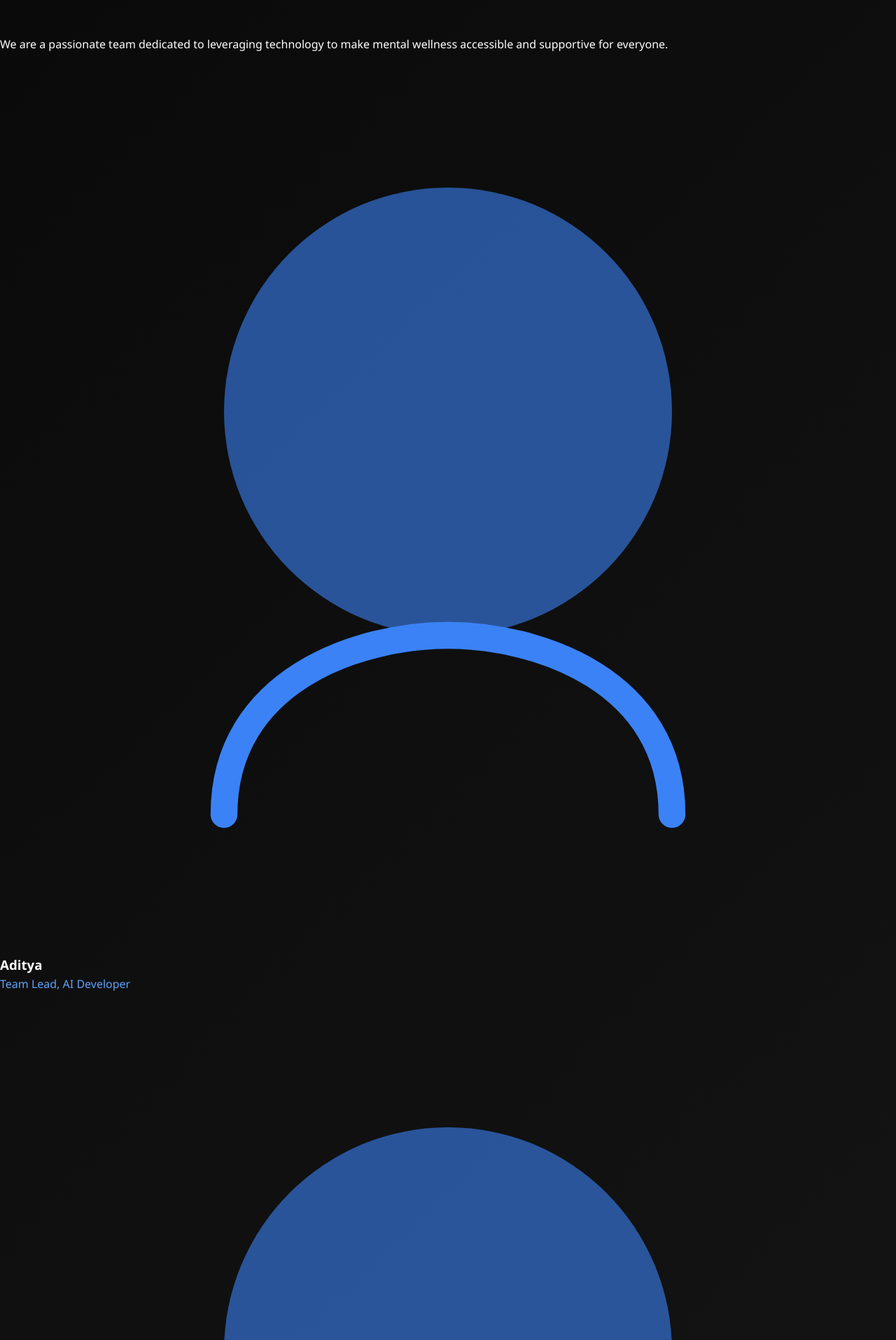
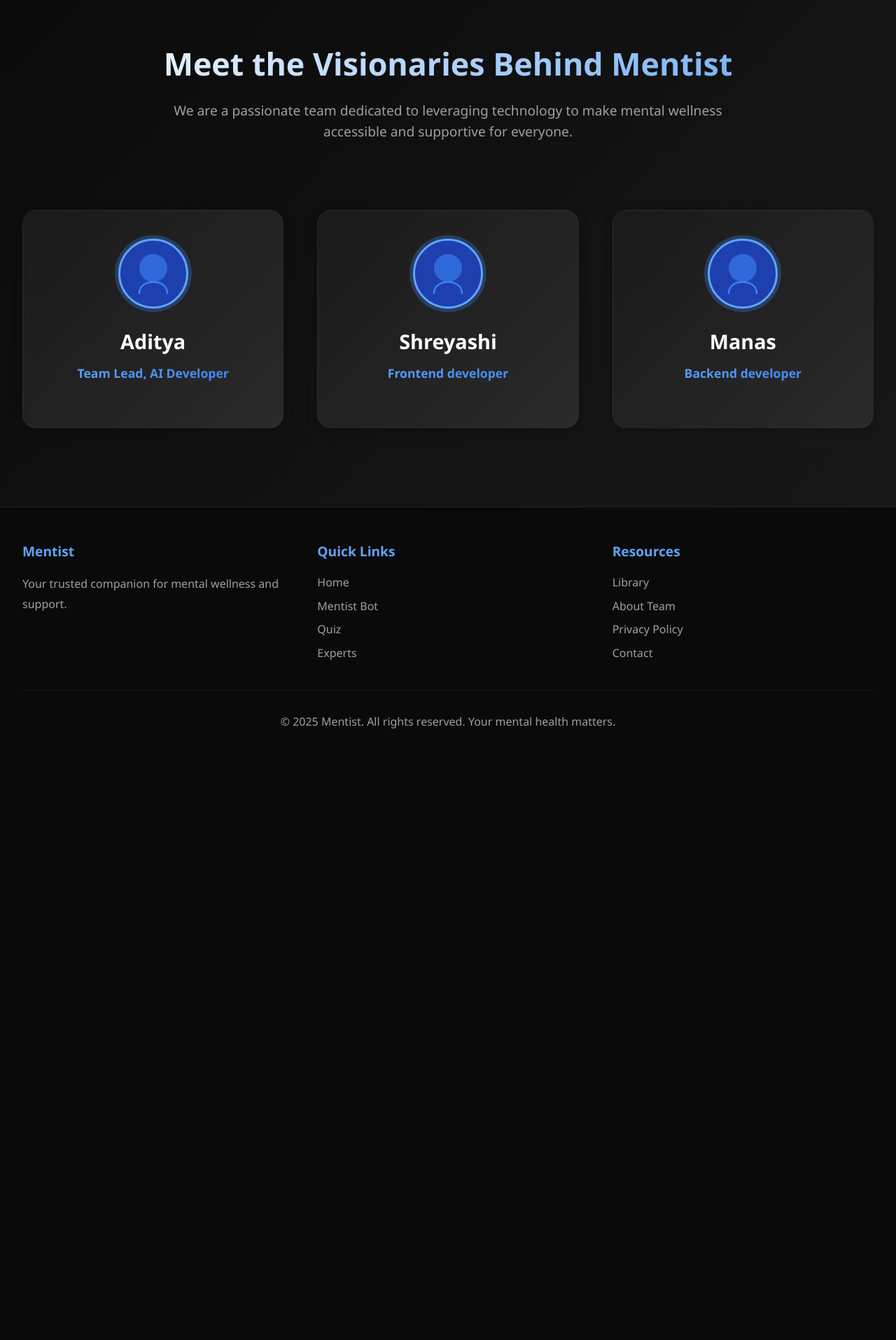
Before and after one commit to leuwenhoek/Mentist, a Flask app: page /team in a window 1280 px wide. Shown: the part 85-2000 px from the top of the page at 70% size. After the commit the page ends 1126 px from the top, so only its background shows below. Run offline with Flask 3, Linux system fonts and the light colour scheme.

Commit message:
team.html css added in home.css

```diff
--- a/static/home.css
+++ b/static/home.css
@@ -491,3 +491,89 @@ body {
         padding-top: 200px;
     }
 }
+
+/* --- Team Section Styles --- */
+.team-section {
+    padding: 140px 2rem 80px; /* Adjusting for navbar and general padding */
+    max-width: 1400px;
+    margin: 0 auto;
+    min-height: 80vh; /* Ensure content is visually centered on short pages */
+}
+
+.team-container {
+    text-align: center;
+}
+
+.team-intro {
+    font-size: 1.2rem;
+    color: var(--text-gray);
+    margin: -3rem auto 4rem; /* Adjust margin after section-title */
+    max-width: 800px;
+    line-height: 1.6;
+}
+
+.team-grid {
+    display: grid;
+    grid-template-columns: repeat(auto-fit, minmax(300px, 1fr));
+    gap: 3rem;
+    padding: 2rem 0;
+}
+
+.team-member-card {
+    background: linear-gradient(135deg, var(--dark-gray) 0%, var(--medium-gray) 100%);
+    padding: 2.5rem;
+    border-radius: 20px;
+    transition: all 0.3s ease;
+    border: 1px solid rgba(59, 130, 246, 0.1);
+    box-shadow: 0 4px 15px rgba(0, 0, 0, 0.2);
+    text-align: center;
+}
+
+.team-member-card:hover {
+    transform: translateY(-10px);
+    border-color: rgba(59, 130, 246, 0.4);
+    box-shadow: 0 15px 40px rgba(59, 130, 246, 0.2);
+}
+
+.member-image-placeholder {
+    width: 100px;
+    height: 100px;
+    margin: 0 auto 1.5rem;
+    border-radius: 50%;
+    background: var(--dark-blue);
+    display: flex;
+    align-items: center;
+    justify-content: center;
+    border: 3px solid var(--light-blue);
+    box-shadow: 0 0 0 5px rgba(59, 130, 246, 0.3);
+}
+
+.member-image-placeholder svg {
+    width: 80px;
+    height: 80px;
+}
+
+.team-member-card h3 {
+    font-size: 1.8rem;
+    margin-bottom: 0.5rem;
+    color: var(--text-white);
+}
+
+.member-role {
+    font-size: 1.1rem;
+    font-weight: 600;
+    margin-bottom: 1.5rem;
+    /* Uses the existing gradient-text class from home.css */
+}
+
+.member-bio {
+    color: var(--text-gray);
+    line-height: 1.7;
+}
+
+/* Responsive adjustments for team grid */
+@media (max-width: 768px) {
+    .team-grid {
+        grid-template-columns: 1fr;
+    }
+}
```
